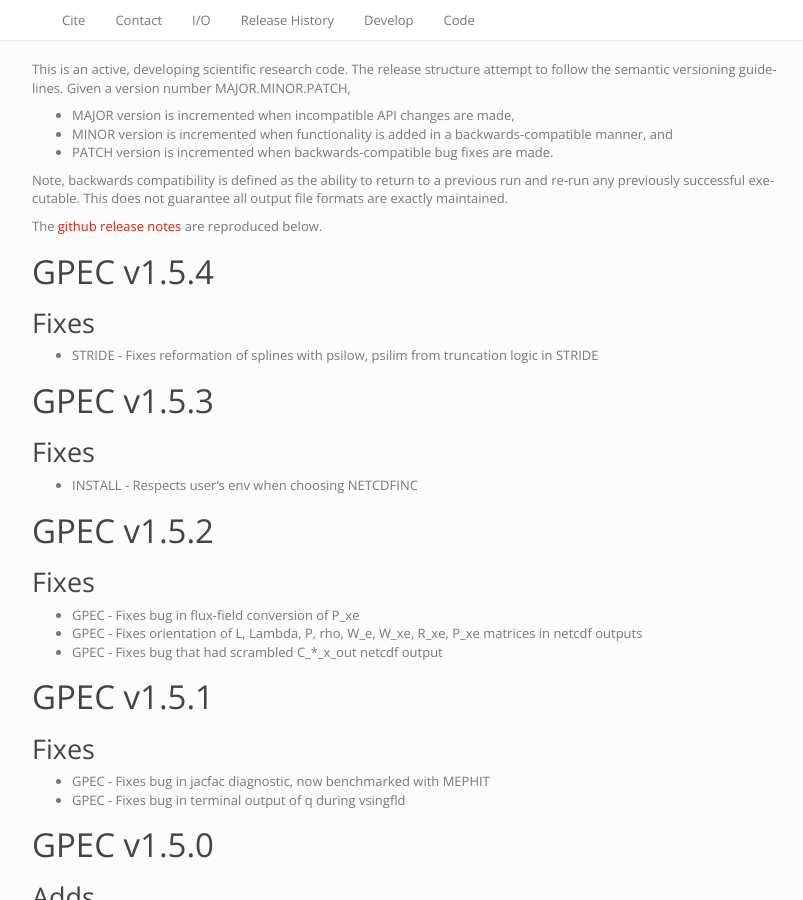
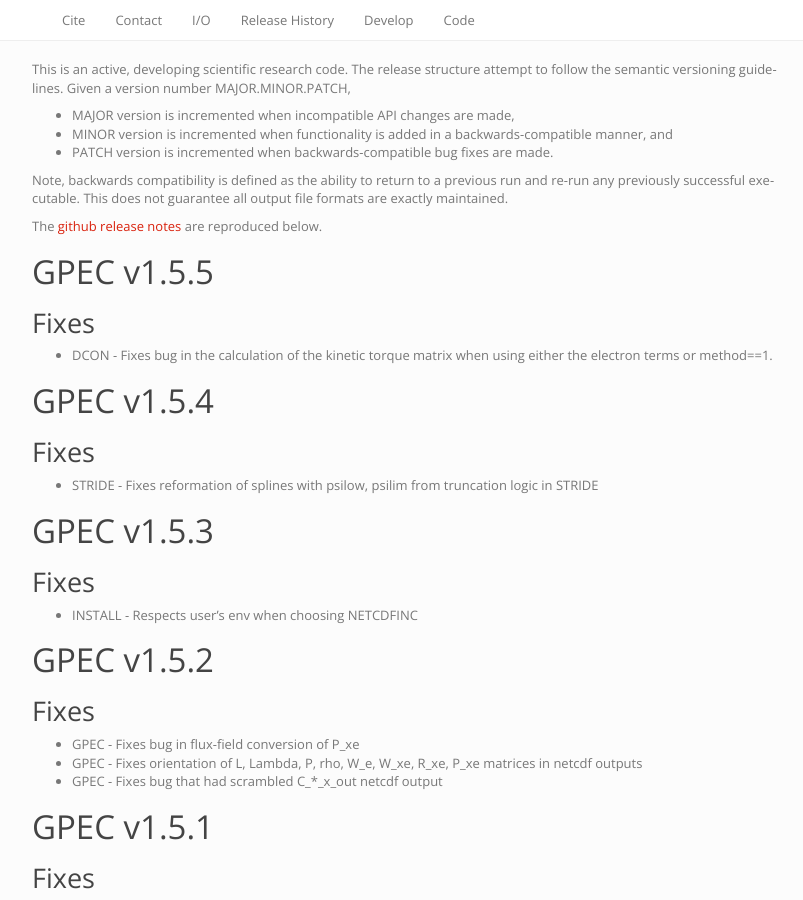
Before and after one commit to PrincetonUniversity/GPEC, a Sphinx documentation site: the page built from docs/releases.rst, in a window 1280 px wide and 900 px high. Shown: the whole window, without its empty margins (38-841 px from the left). Built offline with Sphinx 7.4.7, drawn with Linux system fonts in a browser that asks for light colours.

Commit message:
DCON - BUGFIX - Fixed bug in the calculation of the kinetic torque matrix when using the electron terms or method==1.

```diff
--- a/docs/conf.py
+++ b/docs/conf.py
@@ -62,7 +62,7 @@
 # The short X.Y version.
 version = '1.5'
 # The full version, including alpha/beta/rc tags.
-release = '1.5.4'
+release = '1.5.5'
 
 # The language for content autogenerated by Sphinx. Refer to documentation
 # for a list of supported languages.
--- a/docs/releases.rst
+++ b/docs/releases.rst
@@ -9,6 +9,14 @@
 Note, backwards compatibility is defined as the ability to return to a previous run and re-run any previously successful executable. This does not guarantee all output file formats are exactly maintained.
 
 The `github release notes <https://github.com/PrincetonUniversity/GPEC/releases>`_ are reproduced below.
+
+GPEC v1.5.5
+===========
+
+Fixes
+------
+- DCON - Fixes bug in the calculation of the kinetic torque matrix when using either the electron terms or method==1.
+
 
 GPEC v1.5.4
 ===========
```
Also changed, not shown: 1 other file.
